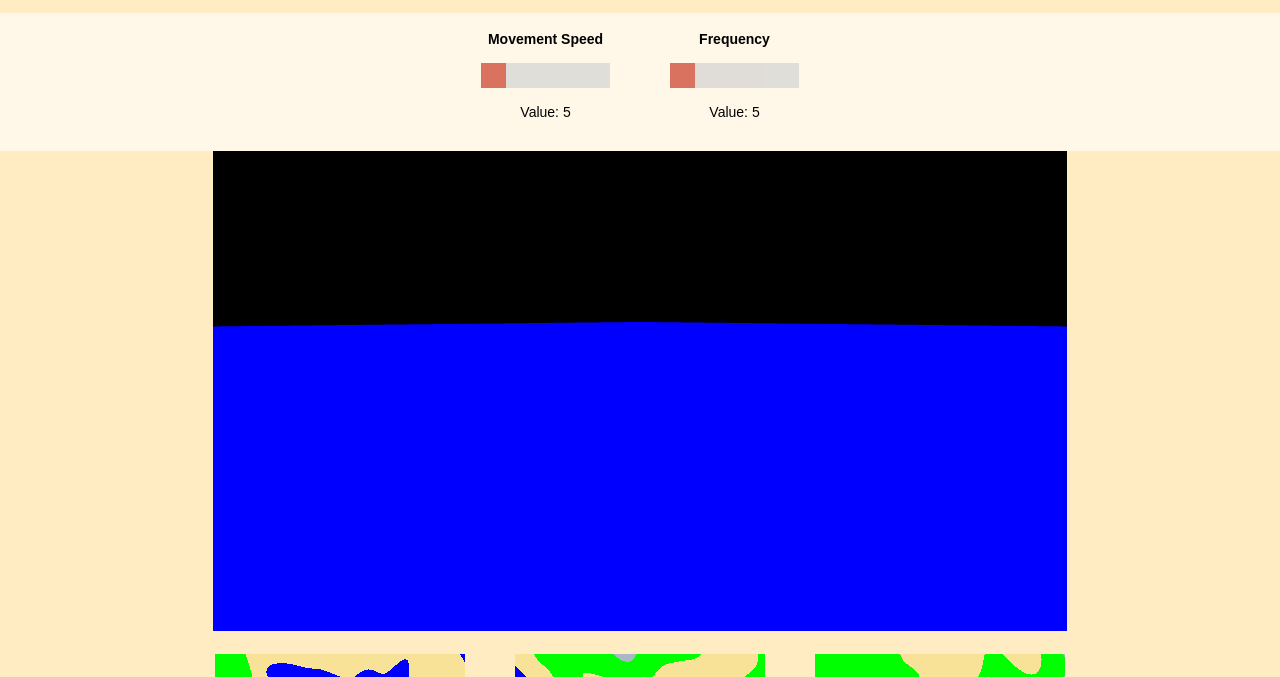
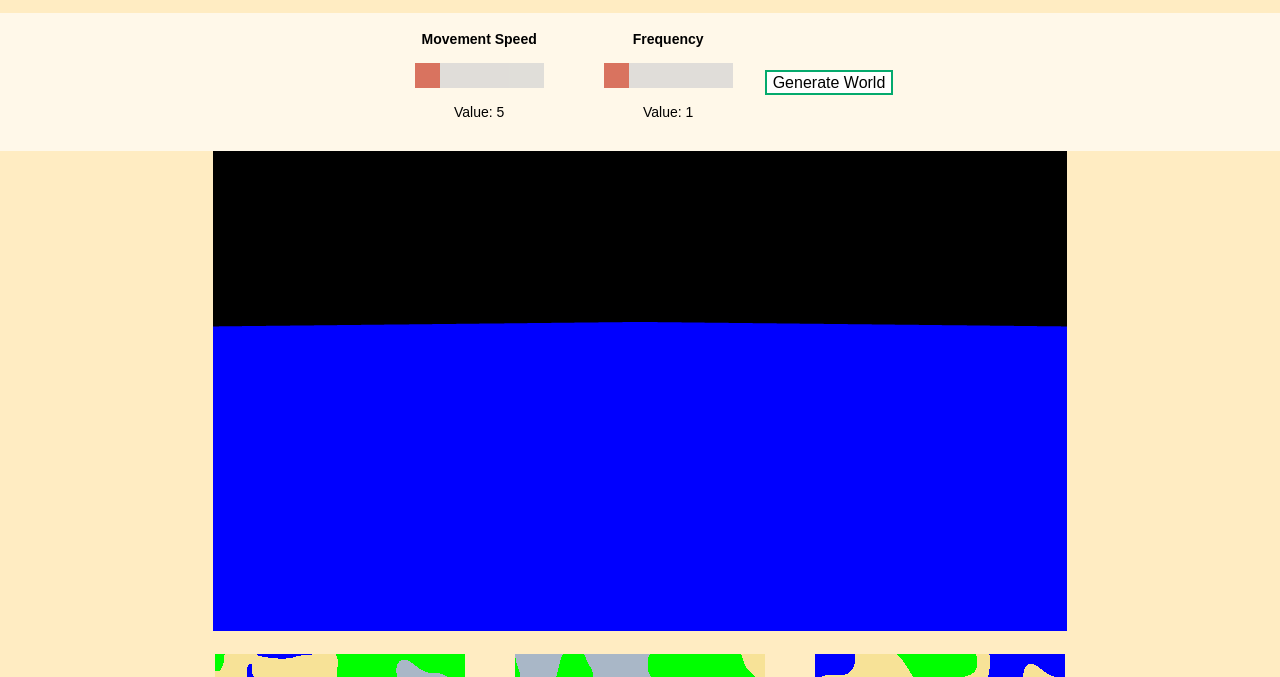
Before and after one commit to Tyger8540/ecs-175-final-project, a plain HTML site: page index.html in a window 1280 px wide. Shown: the part 123-800 px from the top of the page. Drawn offline with nearby package versions, Linux system fonts and the light colour scheme; animation ran at ten frames a second.

Commit message:
Added Button with Functionality to Generate the World
Currently generates new noise maps, which you can see below the viewport if you zoom out.

This functionality can be translated to the generation of the 3d voxel world.

We can either have just the water, an initial generated world, or an empty scene before clicking the generate world button.

```diff
--- a/css/style.css
+++ b/css/style.css
@@ -121,6 +121,32 @@ a {
     cursor: pointer;
   }
 
+  .button {
+    border: none;
+    color: rgb(0, 0, 0);
+    /* padding: 16px 32px; */
+    text-align: center;
+    vertical-align: middle;
+    text-decoration: none;
+    display: inline-flex;
+    font-size: 16px;
+    margin: 4px 2px;
+    transition-duration: 0.4s;
+    cursor: pointer;
+    height: 25px;
+    line-height: 25px;
+    background-color: white;
+    border: 2px solid #04AA6D;
+    box-sizing: border-box;
+    align-items: center;
+    align-self: center;
+  }
+
+  .button:hover {
+    background-color: #04AA6D;
+    color: white;
+  }
+
   #noise-canvas-container {
     display: flex; /* Ensures the canvases are laid out horizontally by default */
     gap: 50px; /* Adds 20px of space between canvases */
--- a/index.html
+++ b/index.html
@@ -35,7 +35,7 @@
             <div class="setting">
                 <h3>Frequency</h3>
                 <div class="setting-item-container">
-                    <input type="range" min="5" max="20" value="5" class="slider" id="frequencySlider">
+                    <input type="range" min="1" max="5" value="1" class="slider" id="frequencySlider">
                 </div>
                 <p>Value: <span id="frequencyValue"></span></p>
                 <script>
@@ -48,6 +48,7 @@
                     }
                     </script>
             </div>
+            <button class="button" onclick="generateWorld()">Generate World</button>
         </div>
 
         <div id="canvas-container">
@@ -59,15 +60,6 @@
             <canvas id="noise-canvas-2"></canvas>
             <canvas id="noise-canvas-3"></canvas>
         </div>
-        <script type="module" src="procgen.js"></script>
-        <script type="module">
-            import { ProcGen } from './procgen.js';
-
-            const procGen = new ProcGen();
-            procGen.createNoise("noise-canvas-height");
-            procGen.createNoise("noise-canvas-2");
-            procGen.createNoise("noise-canvas-3");
-        </script>
 
         <div class="settings-container">
             <div class="setting">
@@ -111,6 +103,29 @@
     </div>
     <noscript>You need to enable JavaScript to view the full site.</noscript>
     <script type="module" src="js/main.js"></script>
+    <script type="module">
+        import { ProcGen } from './procgen.js';
+
+        const procGen = new ProcGen();
+
+        // Reusable function for generating noise maps
+        function generateNoiseMaps() {
+            procGen.createNoise("noise-canvas-height");
+            procGen.createNoise("noise-canvas-2");
+            procGen.createNoise("noise-canvas-3");
+        }
+
+        // Generate noise maps on initial load
+        generateNoiseMaps();
+
+        // Function to regenerate the world
+        function generateWorld() {
+            generateNoiseMaps(); // Reuse the same logic
+        }
+
+        // Attach the generateWorld function to the global scope
+        window.generateWorld = generateWorld;
+    </script>
 </body>
 
 </html>
--- a/procgen.js
+++ b/procgen.js
@@ -20,13 +20,15 @@ class ProcGen
         let ctx = canvas.getContext("2d");
         let imageData = ctx.createImageData(width, height);
 
-        let frequency = 10.0;
+        var frequencySlider = document.getElementById("frequencySlider")
+        let frequency = frequencySlider.value
+
         let total = 0;
 
         for (let y = 0; y < height; y++) {
             for (let x = 0; x < width; x++) {
                 let nx = x/width - 0.5, ny = y/height - 0.5;
-                let e = 1 * noise(1 * nx, 1 * ny) + 0.5 * noise(2 * nx, 2 * ny) + 0.25 * noise(4 * nx, 4 * ny);
+                let e = 1 * noise(1 * frequency * nx, 1 * ny) + 0.5 * noise(2 * frequency * nx, 2 * ny) + 0.25 * noise(4 * frequency * nx, 4 * ny);
                 e = e / (1 + 0.5 + 0.25);
                 let value = Math.pow(e, 2);
                 // let value = Math.round(e * 32) / 32;
```
